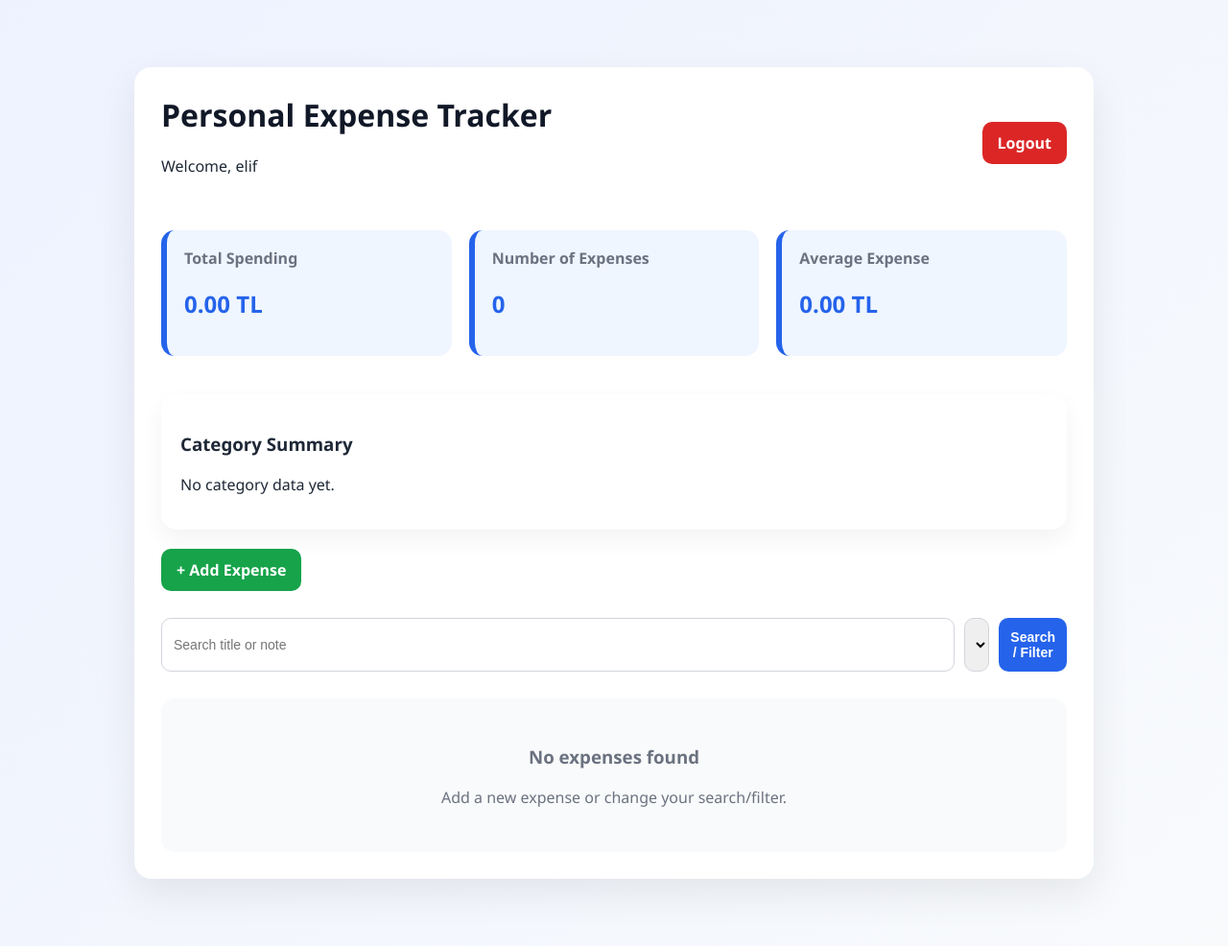
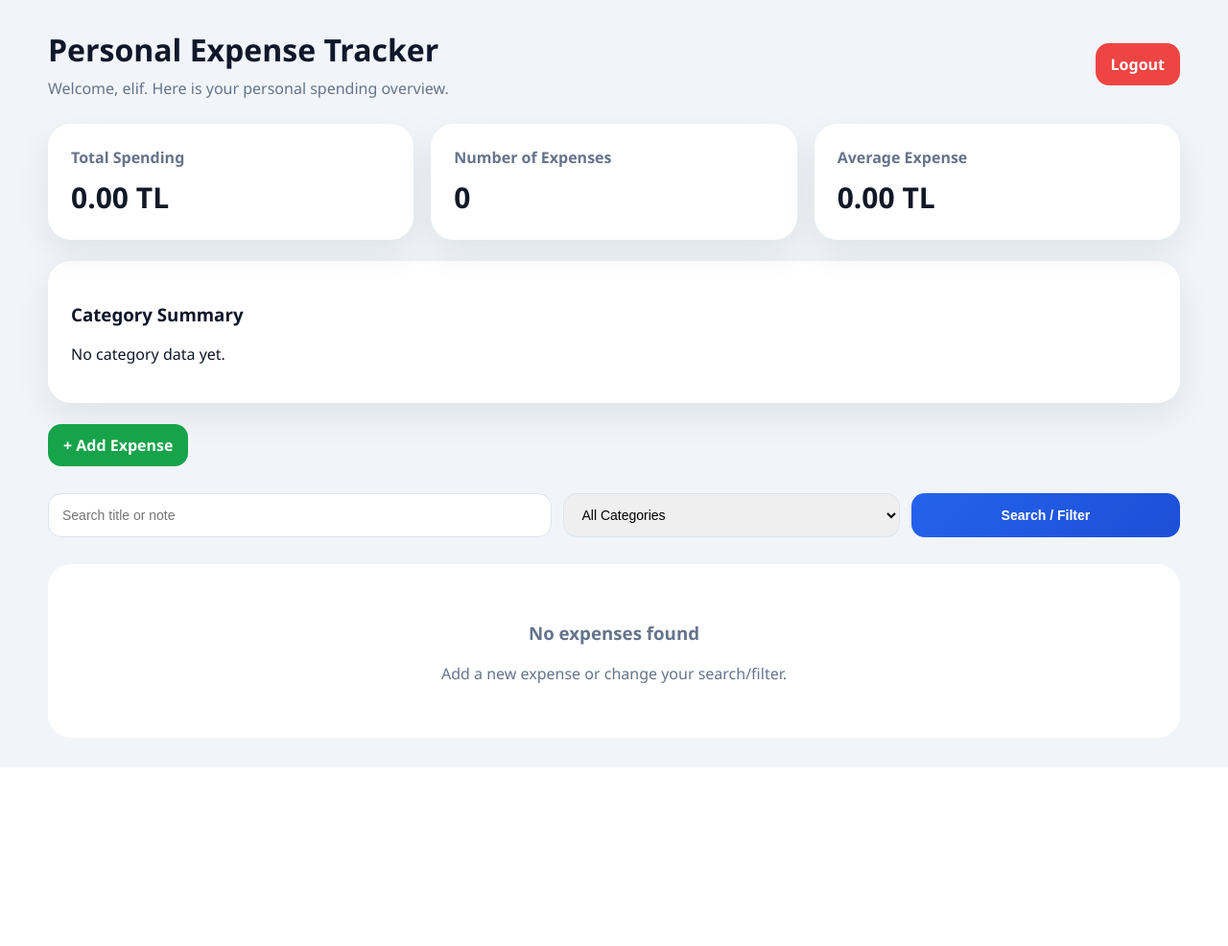
Before and after one commit to zerkisi/expense-tracker-flask, a Flask app: page /dashboard in a window 1280 px wide. Shown: the whole page at 96% size. After the commit the page ends 800 px from the top, so only its background shows below. Run offline with Flask 3, Linux system fonts and the light colour scheme; a user stored in the database is signed in; data comes from the database, SQL or seed files in the repository.

Commit message:
[UI] Add premium product-style interface

```diff
--- a/static/style.css
+++ b/static/style.css
@@ -5,177 +5,282 @@
 body {
     margin: 0;
     font-family: "Segoe UI", Arial, sans-serif;
-    background: linear-gradient(135deg, #eef2ff, #f8fafc);
-    color: #1f2937;
+    background: #0f172a;
+    color: #0f172a;
+}
+
+a {
+    text-decoration: none;
+}
+
+.auth-page {
+    min-height: 100vh;
+    display: grid;
+    grid-template-columns: 1.1fr 0.9fr;
+}
+
+.auth-hero {
+    padding: 70px;
+    color: white;
+    background:
+        radial-gradient(circle at top left, rgba(59,130,246,0.45), transparent 35%),
+        linear-gradient(135deg, #0f172a, #1e293b);
+}
+
+.auth-hero h1 {
+    font-size: 52px;
+    margin-bottom: 12px;
+}
+
+.auth-hero p {
+    font-size: 18px;
+    color: #cbd5e1;
+    line-height: 1.7;
+}
+
+.hero-card {
+    margin-top: 40px;
+    padding: 26px;
+    background: rgba(255,255,255,0.08);
+    border: 1px solid rgba(255,255,255,0.12);
+    border-radius: 24px;
+    backdrop-filter: blur(12px);
+}
+
+.auth-form-area {
+    display: flex;
+    justify-content: center;
+    align-items: center;
+    background: #f8fafc;
 }
 
 .container {
-    width: 380px;
-    margin: 70px auto;
-    padding: 28px;
+    width: 390px;
+    padding: 34px;
     background: white;
-    border-radius: 18px;
-    box-shadow: 0 15px 40px rgba(0, 0, 0, 0.08);
+    border-radius: 24px;
+    box-shadow: 0 24px 60px rgba(15, 23, 42, 0.15);
 }
 
 .container.wide {
-    width: 1000px;
+    width: 1150px;
+    margin: 40px auto;
 }
 
 h1 {
-    margin-top: 0;
-    color: #111827;
+    margin: 0 0 8px;
 }
 
-h2 {
-    color: #2563eb;
+.subtitle {
+    color: #64748b;
+    margin-bottom: 26px;
 }
 
 input, button, select {
     width: 100%;
     margin: 8px 0;
-    padding: 12px;
-    border-radius: 10px;
-    border: 1px solid #d1d5db;
+    padding: 13px 14px;
+    border-radius: 14px;
+    border: 1px solid #dbe3ef;
     font-size: 14px;
 }
 
+input:focus, select:focus {
+    outline: none;
+    border-color: #2563eb;
+    box-shadow: 0 0 0 4px rgba(37,99,235,0.12);
+}
+
 button {
-    background: #2563eb;
+    background: linear-gradient(135deg, #2563eb, #1d4ed8);
     color: white;
     border: none;
     cursor: pointer;
-    font-weight: bold;
+    font-weight: 700;
 }
 
 button:hover {
-    background: #1d4ed8;
+    transform: translateY(-1px);
 }
 
-a {
+.switch {
+    text-align: center;
+    margin-top: 18px;
+    color: #64748b;
+}
+
+.switch a {
     color: #2563eb;
-    text-decoration: none;
-    font-weight: 600;
+    font-weight: 700;
+}
+
+.error {
+    padding: 12px;
+    border-radius: 14px;
+    color: #991b1b;
+    background: #fee2e2;
+}
+
+.app-body {
+    background: #f1f5f9;
+    min-height: 100vh;
+    padding: 30px;
+}
+
+.dashboard-shell {
+    max-width: 1180px;
+    margin: auto;
 }
 
 .topbar {
     display: flex;
     justify-content: space-between;
     align-items: center;
-    margin-bottom: 20px;
+    margin-bottom: 26px;
 }
 
-.actions {
-    display: flex;
-    gap: 10px;
-    margin: 15px 0;
+.brand h1 {
+    font-size: 32px;
+}
+
+.brand p {
+    margin: 6px 0 0;
+    color: #64748b;
 }
 
 .btn {
     display: inline-block;
     padding: 11px 16px;
-    border-radius: 10px;
+    border-radius: 14px;
     background: #16a34a;
     color: white;
+    font-weight: 700;
 }
 
 .btn.secondary {
-    background: #dc2626;
+    background: #ef4444;
 }
 
 .btn.edit {
     background: #f59e0b;
 }
 
-.summary-card {
-    background: #eff6ff;
-    padding: 18px;
-    border-left: 6px solid #2563eb;
-    border-radius: 14px;
-    margin: 20px 0;
-}
-
-.filter-box {
-    display: flex;
-    gap: 10px;
-    margin: 20px 0;
-}
-
-.filter-box select {
-    flex: 2;
-}
-
-.filter-box button {
-    flex: 1;
-}
-
-table {
-    width: 100%;
-    margin-top: 20px;
-    border-collapse: collapse;
-    background: white;
-    overflow: hidden;
-    border-radius: 12px;
-}
-
-th {
-    background: #111827;
-    color: white;
-}
-
-th, td {
-    padding: 13px;
-    text-align: left;
-    border-bottom: 1px solid #e5e7eb;
-}
-
-tr:hover {
-    background: #f9fafb;
-}
-
-.error {
-    padding: 10px;
-    border-radius: 10px;
-    color: #991b1b;
-    background: #fee2e2;
-}
-
-.empty-state {
-    padding: 30px;
-    text-align: center;
-    color: #6b7280;
-    background: #f9fafb;
-    border-radius: 14px;
-}
-
 .stats-grid {
     display: grid;
     grid-template-columns: repeat(3, 1fr);
     gap: 18px;
-    margin: 20px 0;
+    margin-bottom: 22px;
+}
+
+.summary-card {
+    background: white;
+    padding: 24px;
+    border-radius: 24px;
+    box-shadow: 0 14px 35px rgba(15, 23, 42, 0.08);
 }
 
 .summary-card p {
     margin: 0;
-    color: #6b7280;
-    font-weight: 600;
+    color: #64748b;
+    font-weight: 700;
+}
+
+.summary-card h2 {
+    margin: 10px 0 0;
+    color: #111827;
+    font-size: 30px;
 }
 
 .category-box {
     background: white;
-    padding: 20px;
-    border-radius: 16px;
-    margin: 20px 0;
-    box-shadow: 0 10px 25px rgba(0, 0, 0, 0.05);
+    padding: 24px;
+    border-radius: 24px;
+    margin: 22px 0;
+    box-shadow: 0 14px 35px rgba(15, 23, 42, 0.08);
 }
 
 .category-row {
     display: flex;
     justify-content: space-between;
-    padding: 10px 0;
+    padding: 13px 0;
     border-bottom: 1px solid #e5e7eb;
 }
 
 .category-row:last-child {
     border-bottom: none;
 }
+
+.actions {
+    margin: 18px 0;
+}
+
+.filter-box {
+    display: grid;
+    grid-template-columns: 1.5fr 1fr 0.8fr;
+    gap: 12px;
+    margin: 20px 0;
+}
+
+.table-card {
+    background: white;
+    border-radius: 24px;
+    overflow: hidden;
+    box-shadow: 0 14px 35px rgba(15, 23, 42, 0.08);
+}
+
+table {
+    width: 100%;
+    border-collapse: collapse;
+}
+
+th {
+    background: #0f172a;
+    color: white;
+    text-align: left;
+}
+
+th, td {
+    padding: 15px;
+    border-bottom: 1px solid #e5e7eb;
+}
+
+tr:hover {
+    background: #f8fafc;
+}
+
+.empty-state {
+    padding: 40px;
+    text-align: center;
+    color: #64748b;
+    background: white;
+    border-radius: 24px;
+}
+
+.form-page {
+    min-height: 100vh;
+    display: flex;
+    justify-content: center;
+    align-items: center;
+    background:
+        radial-gradient(circle at top right, rgba(37,99,235,0.25), transparent 30%),
+        #f1f5f9;
+}
+
+@media (max-width: 900px) {
+    .auth-page {
+        grid-template-columns: 1fr;
+    }
+
+    .auth-hero {
+        display: none;
+    }
+
+    .stats-grid,
+    .filter-box {
+        grid-template-columns: 1fr;
+    }
+
+    .container.wide {
+        width: 100%;
+    }
+}
--- a/templates/dashboard.html
+++ b/templates/dashboard.html
@@ -1,16 +1,17 @@
 <!DOCTYPE html>
 <html>
 <head>
-    <title>Dashboard</title>
+    <title>Dashboard | Expense Tracker</title>
     <link rel="stylesheet" href="/static/style.css">
 </head>
-<body>
-<div class="container wide">
+<body class="app-body">
+
+<div class="dashboard-shell">
 
     <div class="topbar">
-        <div>
+        <div class="brand">
             <h1>Personal Expense Tracker</h1>
-            <p>Welcome, {{ session["username"] }}</p>
+            <p>Welcome, {{ session["username"] }}. Here is your personal spending overview.</p>
         </div>
         <a class="btn secondary" href="/logout">Logout</a>
     </div>
@@ -68,6 +69,7 @@
     </form>
 
     {% if expenses %}
+    <div class="table-card">
         <table>
             <tr>
                 <th>Title</th>
@@ -96,6 +98,7 @@
             </tr>
             {% endfor %}
         </table>
+    </div>
     {% else %}
         <div class="empty-state">
             <h3>No expenses found</h3>
@@ -104,5 +107,6 @@
     {% endif %}
 
 </div>
+
 </body>
 </html>
```
Also changed, not shown: templates/add_expense.html (+5 -3 lines), templates/edit_expense.html (+5 -3 lines), templates/login.html (+18 -4 lines), templates/register.html (+18 -4 lines). Lines whose indentation alone changed are shown as unchanged.
